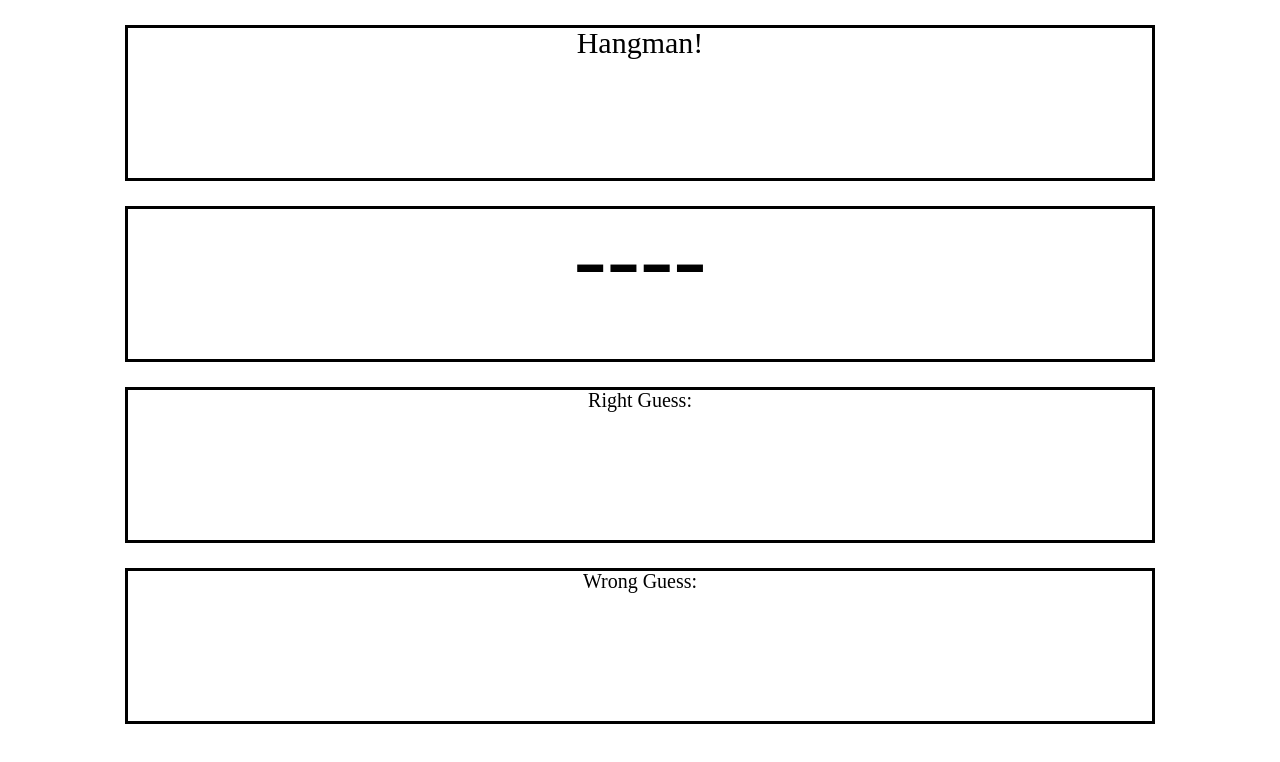
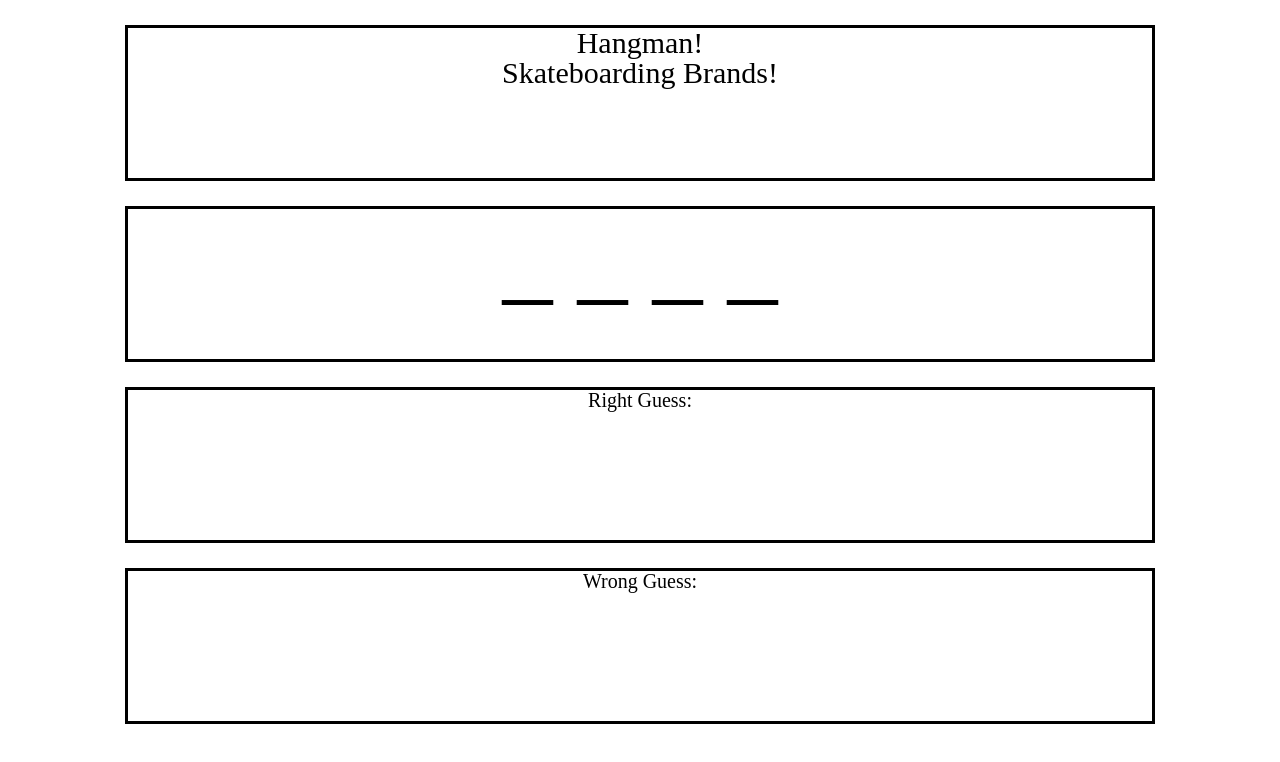
Before and after one commit to ChickinSupp/Word-Guess-Game, a plain HTML site: page index.html in a window 1280 px wide. Drawn offline with Linux system fonts and the light colour scheme.

Commit message:
edit underscore arrangement

```diff
--- a/index.html
+++ b/index.html
@@ -9,17 +9,23 @@
     <title>Hangman</title>
 </head>
 <body>
+
     <div class='container'>
         <header>
                 <h1>Hangman!</h1>
+                <h2>Skateboarding Brands!</h2>
         </header>
 
-        <div id='underscores'>----</div>
+        <div id='underscores'>_ _ _ _</div>
 
         <div id='rightGuess'>Right Guess:</div>
 
         <div id='wrongGuess'>Wrong Guess:</div>
 
     </div>
+
+
+
+    <script src='resources/JavaScript/script.js'></script>
 </body>
 </html>
```
